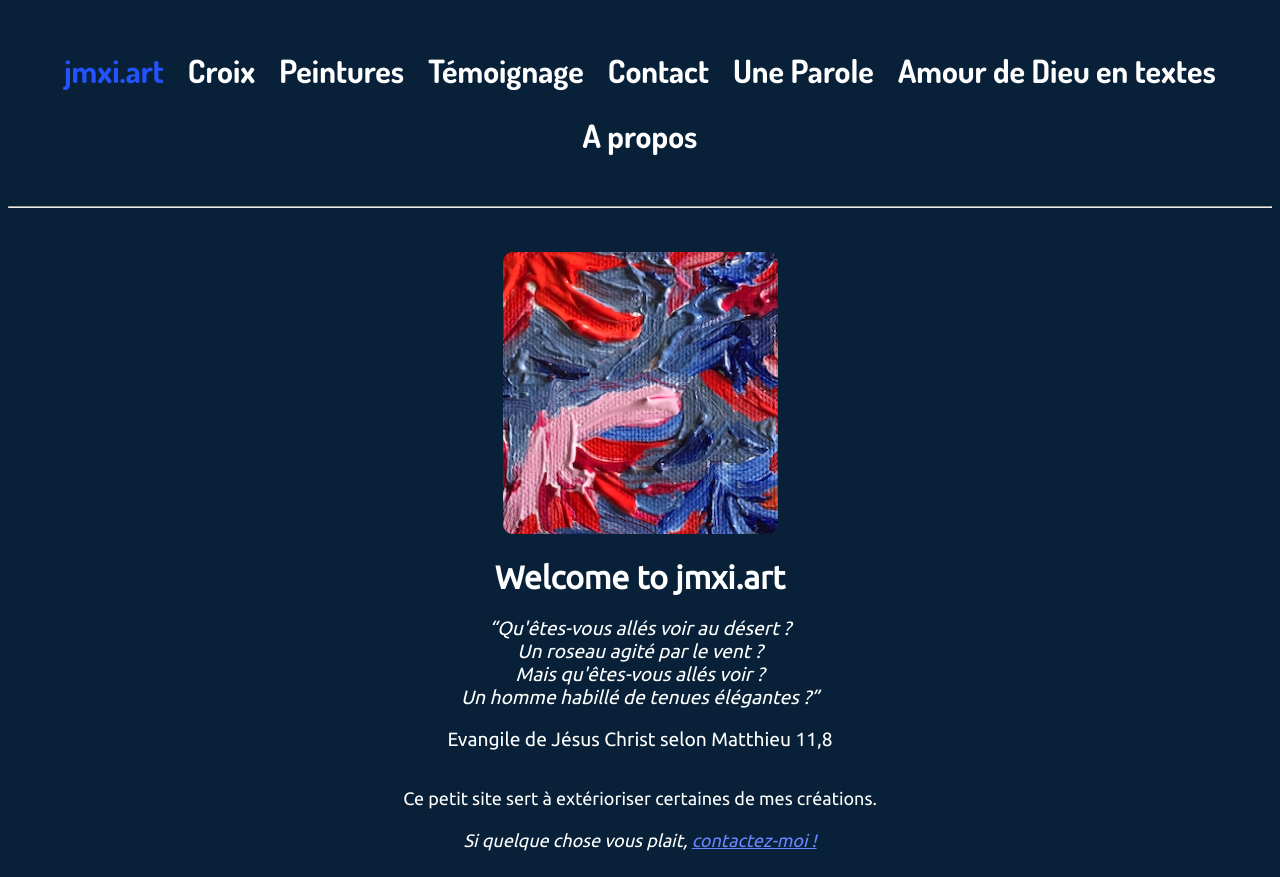
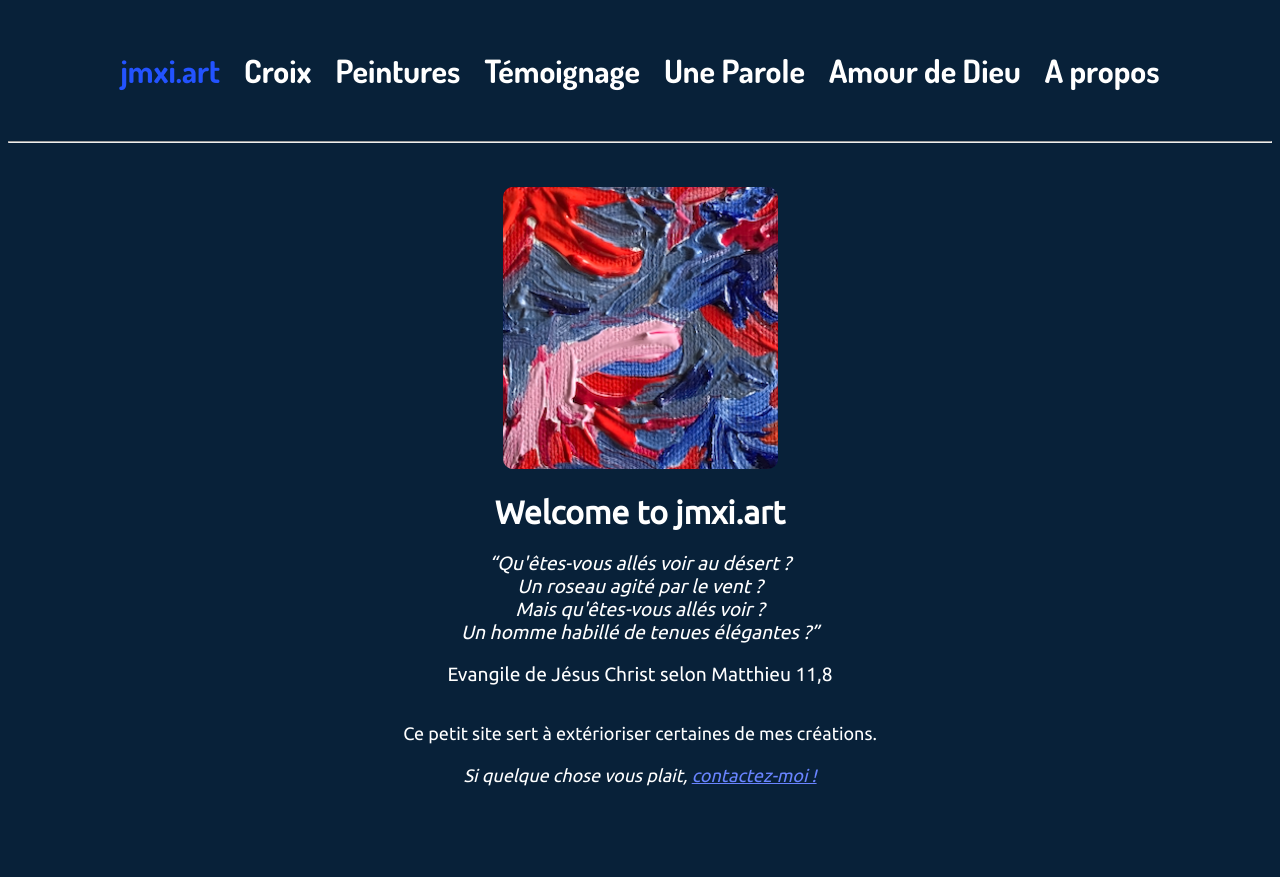
Before and after one commit to jmcob/jmxi.art, a Vue app: page / in a window 1280 px wide. After the commit the page ends 812 px from the top, so only its background shows below. Built offline with nearby package versions, Linux system fonts and the light colour scheme.

Commit message:
navbar maj

```diff
--- a/src/components/NavBar.vue
+++ b/src/components/NavBar.vue
@@ -13,13 +13,10 @@
       <router-link to="/testimony">Témoignage</router-link>
     </div>
     <div class="router">
-      <a href="http://www.jmax.dev/contact">Contact</a>
-    </div>
-    <div class="router">
       <a href="https://www.uneparole.love/">Une Parole</a>
     </div>
     <div class="router">
-      <a href="https://www.jmx.blue/">Amour de Dieu en textes</a>
+      <a href="https://www.jmx.blue/">Amour de Dieu</a>
     </div>
     <div class="router">
       <router-link to="/about">A propos</router-link>
```
